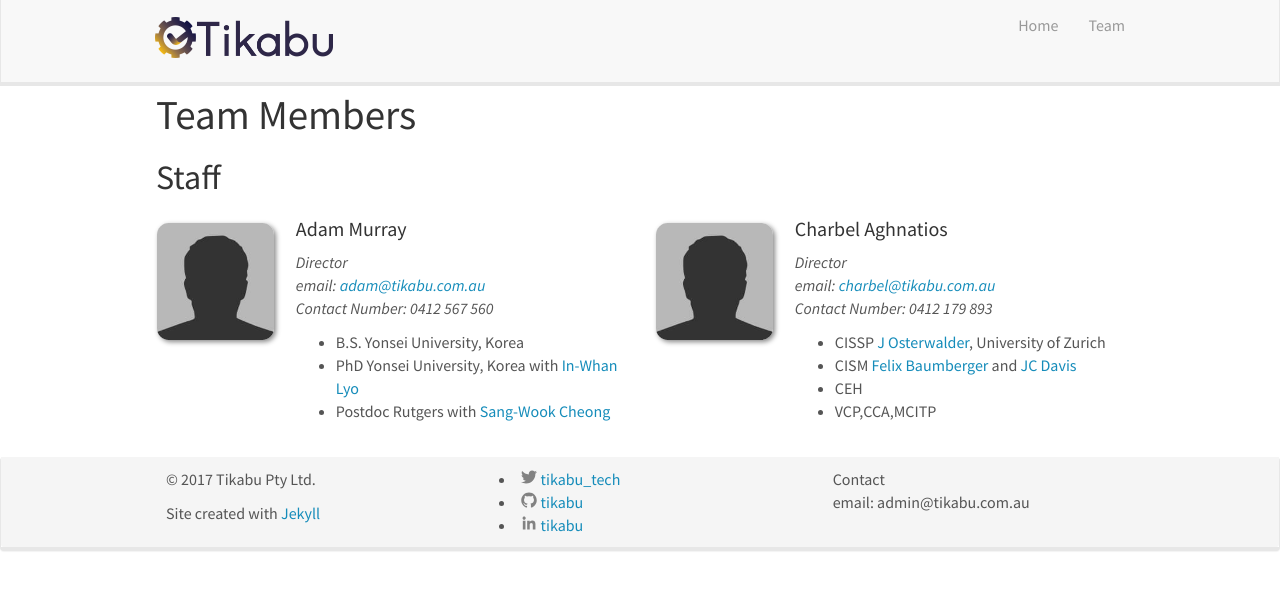
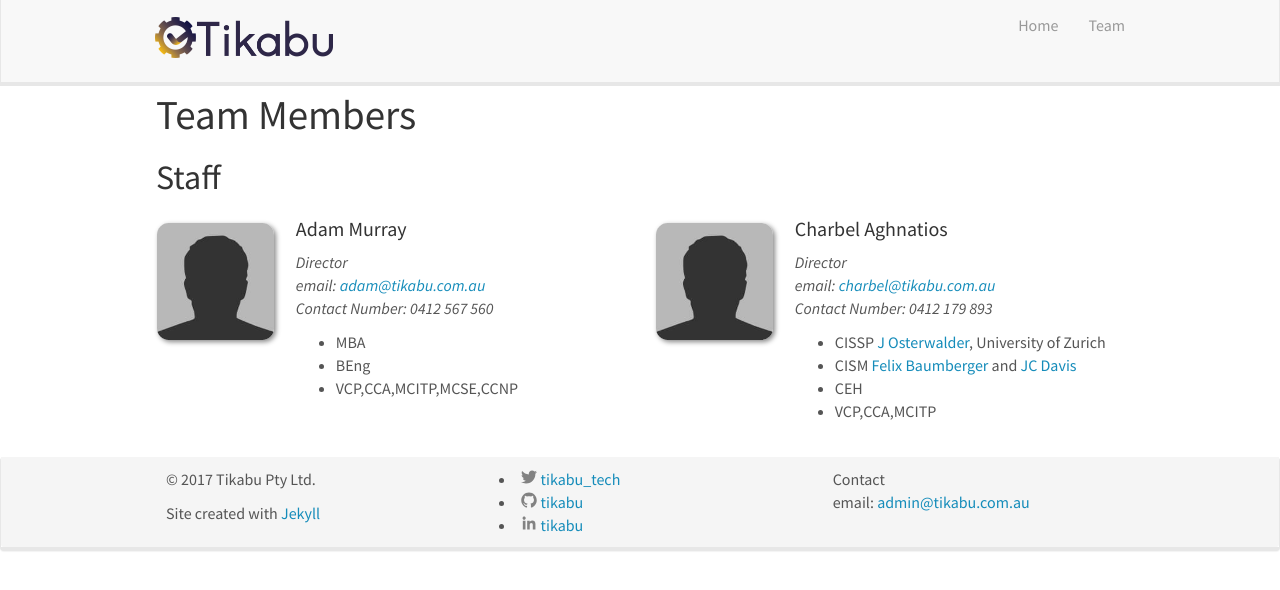
Before and after one commit to tikabu/tikabu_website, a Jekyll site: the page built from _pages/team.md, in a window 1280 px wide. Shown: the top 590 px of the page. Built offline with Jekyll 4.4.1, drawn with Linux system fonts in a browser that asks for light colours; nearby versions of some CDN libraries.

Commit message:
Minor updates to site

```diff
--- a/_config.yml
+++ b/_config.yml
@@ -10,7 +10,7 @@ title: Tikabu
 email: admin@tikabu.com.au
 description: > # this means to ignore newlines until "baseurl:"
   We are a Sydney based company which specializes in helping out organisations embark on their DevOps journey.
-  We work with directly with your staff to understand your business needs and challenges.
+  We work directly with your staff to understand your business needs and challenges.
 baseurl: ""
 url: ""
 twitter_username: tikabu_tech
--- a/_data/team_members.yml
+++ b/_data/team_members.yml
@@ -4,9 +4,9 @@
   email: adam@tikabu.com.au
   contact_number: 0412 567 560
   number_educ: 3
-  education1: B.S. Yonsei University, Korea
-  education2: PhD Yonsei University, Korea with <a href="http://web.yonsei.ac.kr/nano/%ED%95%99%EA%B3%BC%EC%86%8C%EA%B0%9C.htm">In-Whan Lyo</a>
-  education3: Postdoc Rutgers with <a href="http://rcem.rutgers.edu/">Sang-Wook Cheong</a>
+  education1: MBA
+  education2: BEng
+  education3: VCP,CCA,MCITP,MCSE,CCNP
 
 - name: Charbel Aghnatios
   photo: bio-photo.jpg
--- a/_includes/footer.html
+++ b/_includes/footer.html
@@ -50,7 +50,7 @@
 
 
 						 			Contact
-								 <br>email: {{ site.email }}
+								 <br>email: <a href="mailto:{{ site.email }}">{{ site.email }}</a>
 
 
 							 </div>
```
Also changed, not shown: _pages/home.md (+1 -1 lines).
